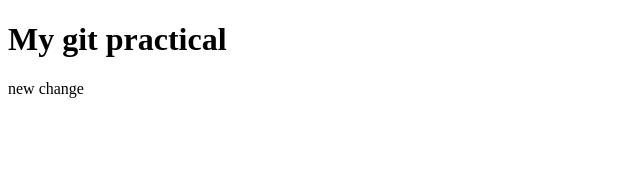
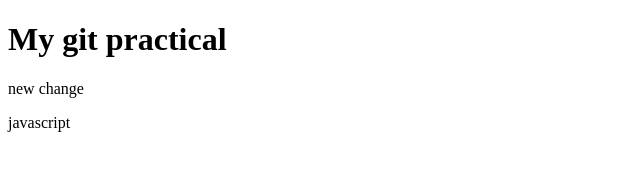
Before and after one commit to VanshSutariya/Test-Git, a plain HTML site: page index.html in a window 1280 px wide. Shown: the full height of the page, 0-640 px from the left. Drawn offline with Linux system fonts and the light colour scheme.

Commit message:
add changes

```diff
--- a/index.html
+++ b/index.html
@@ -8,5 +8,6 @@
   <body>
     <h1>My git practical</h1>
     <p>new change</p>
+    <p>javascript</p>
   </body>
 </html>
```
